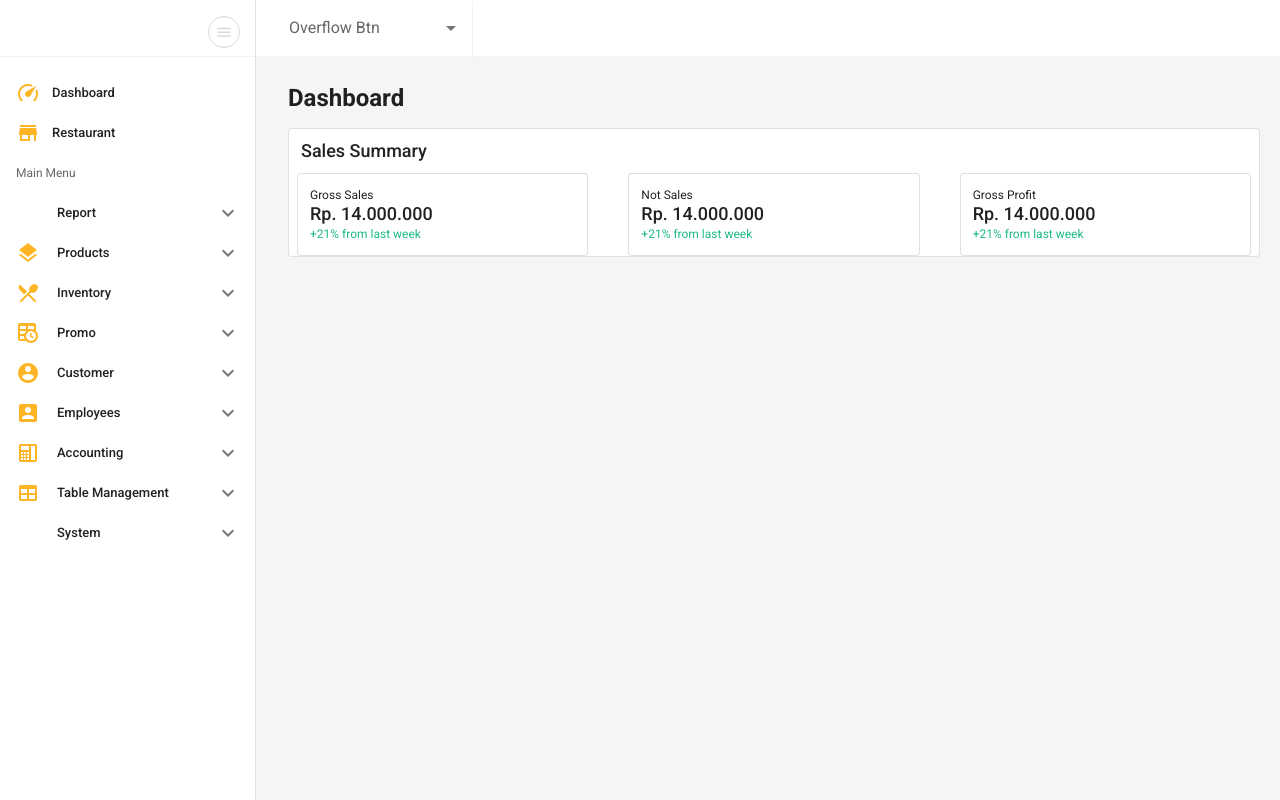
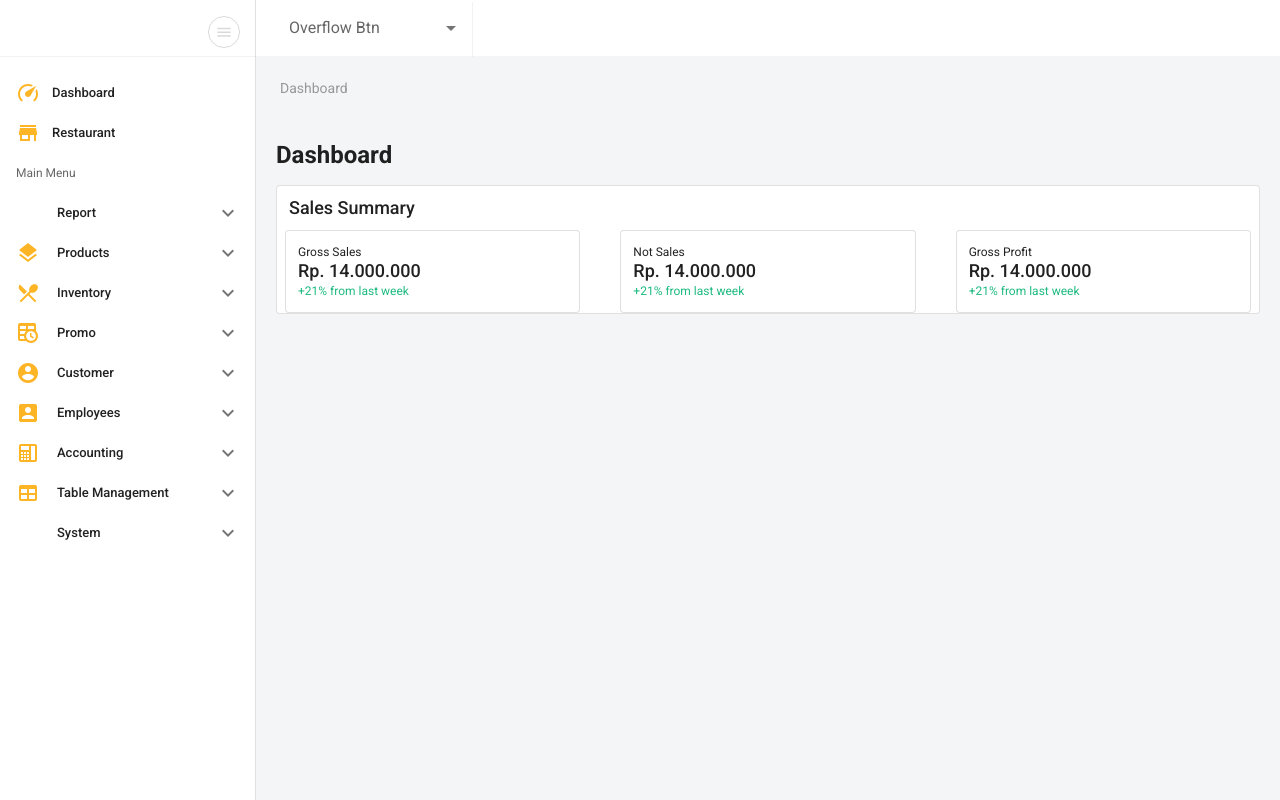
Before and after one commit to reynaldirey18/eatmore, a Vue app: page /dashboard in a window 1280 px wide. Built offline with nearby package versions, Linux system fonts and the light colour scheme.

Commit message:
add breadcrumb

```diff
--- a/src/components/AppSidebar.vue
+++ b/src/components/AppSidebar.vue
@@ -42,7 +42,7 @@
       <v-subheader class="pl-4 text-center">Main Menu</v-subheader>
       <v-list-group
         v-for="(mainMenuItem, i) in mainMenuData"
-        :key="i"
+        :key="'main menu ' + i"
         :value="false"
         color="#FDB526"
       >
--- a/src/layouts/Home.vue
+++ b/src/layouts/Home.vue
@@ -4,9 +4,14 @@
       <app-sidebar></app-sidebar>
       <app-header></app-header>
       <v-content class="app-content">
-        <div class="ml-3 mt-3">
-          <router-view></router-view>
+        <div class="ml-0 mt-3">
+          <v-breadcrumbs :items="breadcrumbItems">
+            <template v-slot:divider>
+              <v-icon>mdi-chevron-right</v-icon>
+            </template>
+          </v-breadcrumbs>
         </div>
+        <router-view></router-view>
       </v-content>
     </main>
   </v-app>
@@ -20,6 +25,25 @@ export default {
   components: {
     AppSidebar,
     AppHeader
+  },
+  computed: {
+    breadcrumbItems () {
+      const isLength = this.$route.matched.length > 0
+      if (isLength) {
+        const breadcrumbArr = [...this.$route.matched]
+        breadcrumbArr.shift()
+        return breadcrumbArr.map(item => {
+          return {
+            text: item.name,
+            to: item.path,
+            exact: true,
+            disabled: false
+          }
+        })
+      } else {
+        return []
+      }
+    }
   }
 }
 </script>
--- a/src/router/index.js
+++ b/src/router/index.js
@@ -20,7 +20,7 @@ const router = new VueRouter({
       children: [
         {
           path: '/login',
-          name: 'AppLoginPage',
+          name: 'Login',
           component: LoginPage
         }
       ]
@@ -33,7 +33,7 @@ const router = new VueRouter({
       children: [
         {
           path: '/dashboard',
-          name: 'AppDashboardPage',
+          name: 'Dashboard',
           component: DashboardPage
         }
       ]
```
